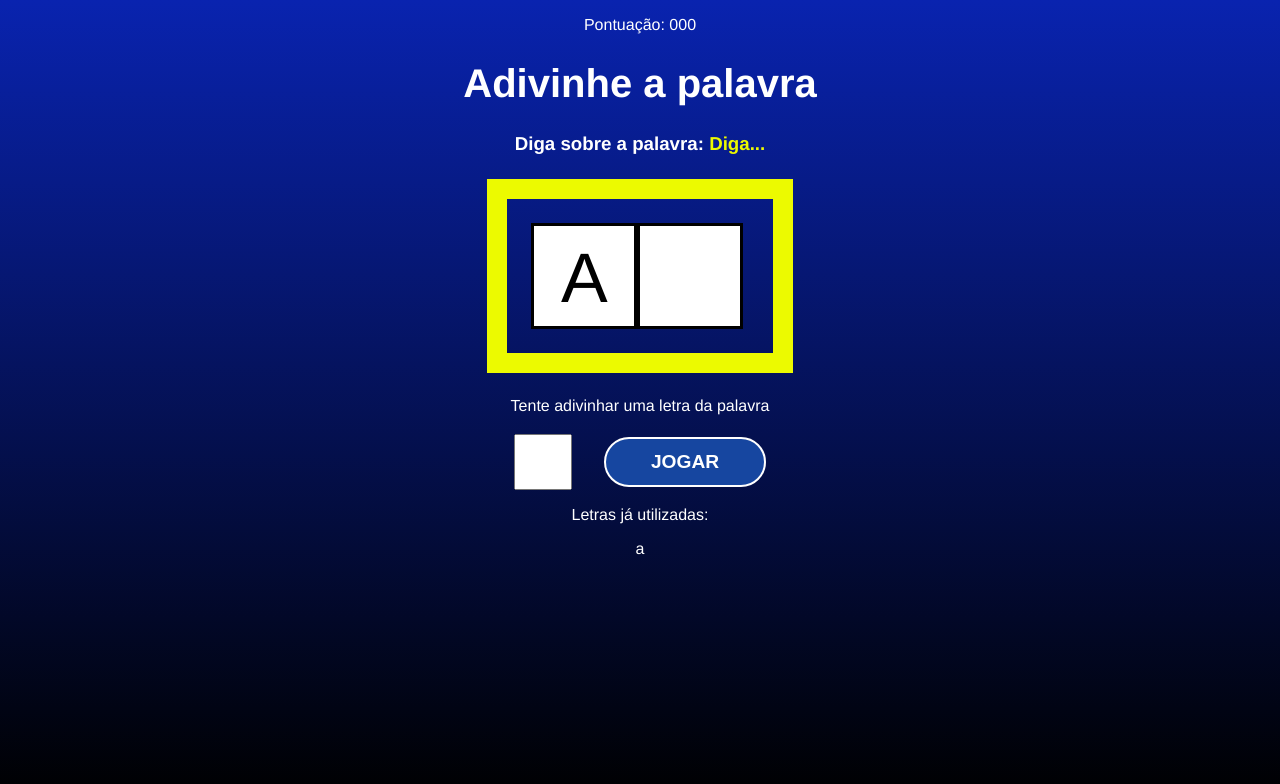
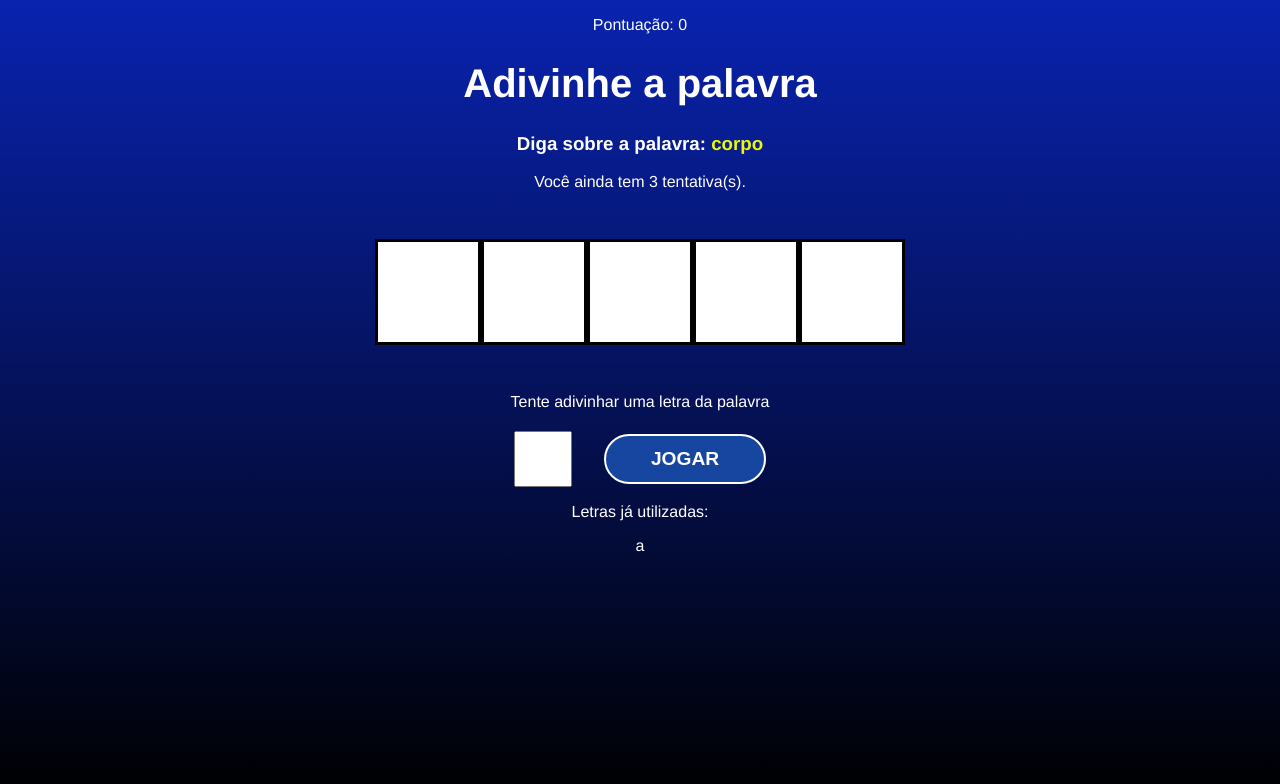
Before and after one commit to ferrariflaviaa/Secret-Word, a React (Create React App) app: page / in a window 1280 px wide. Both pictures are taken after a click on the button "COMEÇAR O JOGO". Shown: the top 784 px of the page. Built offline with nearby package versions, Linux system fonts and the light colour scheme.

Commit message:
fix: consuming game states

```diff
--- a/src/App.js
+++ b/src/App.js
@@ -14,21 +14,26 @@
 function App() {
   const [gameStage, setGameStage] = useState(stages[0].name)
   const [words, setWords] = useState(wordsList)
-  const [pickedWordm, setPickedWord] = useState('')
+  const [pickedWord, setPickedWord] = useState('')
   const [pickedCategory, setPickedCategory] = useState('')
   const [letters, setLetters] = useState([])
 
+  const [guessedLetters, setGuessedLetters] = useState([])
+  const [wrongLetters, setWrongLetters] = useState()
+  const [guesses, setGuesses] = useState(3)
+  const [score, setScore] = useState(0)
+
   const pickWordCategory = () => {
     //pink a random category
-    const categories = Object.keys(words);
+    const categories = Object.keys(words)
     const category =
-      categories[Math.floor(Math.random() * Object.keys(categories).length)];
+      categories[Math.floor(Math.random() * Object.keys(categories).length)]
 
     //pink a random word
     const word =
       words[category][Math.floor(Math.random() * Object.keys(category).length)]
 
-    return {word, category}
+    return { word, category }
   }
   //starts the secret word game
   const startGame = () => {
@@ -36,13 +41,12 @@
     const { word, category } = pickWordCategory()
 
     //create an array of letter
-    // let wordLetters = word.split("")
     let wordLetters = word.split("");
 
     wordLetters = wordLetters.map((l) => l.toLowerCase());
-    setPickedCategory(category);
-    setPickedWord(word);
-    setLetters(wordLetters);
+    setPickedCategory(category)
+    setPickedWord(word)
+    setLetters(wordLetters)
     setGameStage(stages[1].name)
   }
 
@@ -59,7 +63,18 @@
   return (
     <div className="App">
       {gameStage === 'start' && <StartScreen startGame={startGame} />}
-      {gameStage === 'game' && <Game verifyLetter={verifyLetter} />}
+      {gameStage === 'game' && (
+        <Game
+          verifyLetter={verifyLetter}
+          pickedWord={pickedWord}
+          pickedCategory={pickedCategory}
+          letters={letters}
+          guessedLetters={guessedLetters}
+          wrongLetters={wrongLetters}
+          guesses={guesses}
+          score={score}
+        />
+      )}
       {gameStage === 'end' && <GameOver retry={retry} />}
     </div>
   )
--- a/src/Components/Game/index.js
+++ b/src/Components/Game/index.js
@@ -1,35 +1,50 @@
 import React from 'react'
 import './styles.css'
 
-const Game = ({ verifyLetter }) => {
+const Game = ({
+  verifyLetter,
+  pickedCategory,
+  pickedWord,
+  letters,
+  guessedLetters,
+  wrongLetters,
+  guesses,
+  score,
+}) => {
   return (
     <div className="game">
       <p className="points">
-        <span>Pontuação: 000</span>
+        <span>Pontuação: {score}</span>
       </p>
       <h1>Adivinhe a palavra</h1>
-      <h3 className='tip'>
-        Diga sobre a palavra: <span>Diga...</span>
+      <h3 className="tip">
+        Diga sobre a palavra: <span>{pickedCategory}</span>
       </h3>
+      <p>Você ainda tem {guesses} tentativa(s).</p>
       <div className="wordContainer">
-        <span className="letter">A</span>
-        <span className="blankSquare"></span>
+        {letters.map((letter, i) =>
+          guessedLetters.includes(letter) ? (
+            <span className="letter" key={i}>
+              {letter}
+            </span>
+          ) : (
+            <span key={i} className="blankSquare"></span>
+          ),
+        )}
       </div>
       <div className="letterContainer">
         <p>Tente adivinhar uma letra da palavra</p>
         <form>
-        <input
-            type="text"
-            name="letter"
-            maxLength="1"
-            required
-          />
+          <input type="text" name="letter" maxLength="1" required />
           <button>Jogar</button>
         </form>
       </div>
-      <div className='wrongLettersContainer'>
-      <p>Letras já utilizadas:</p>
-      <span>a</span>
+      <div className="wrongLettersContainer">
+        <p>Letras já utilizadas:</p>
+        {wrongLetters  && wrongLetters.map((letter, i) => (
+          <span key={i}>{letter}, </span>
+        ))}
+        <span>a</span>
       </div>
     </div>
   )
--- a/src/Components/Game/styles.css
+++ b/src/Components/Game/styles.css
@@ -13,7 +13,6 @@
 .wordContainer {
   margin: 1.5em;
   padding: 1.5em;
-  border: 20px solid #ecfa00;
   display: flex;
 }
 
```
